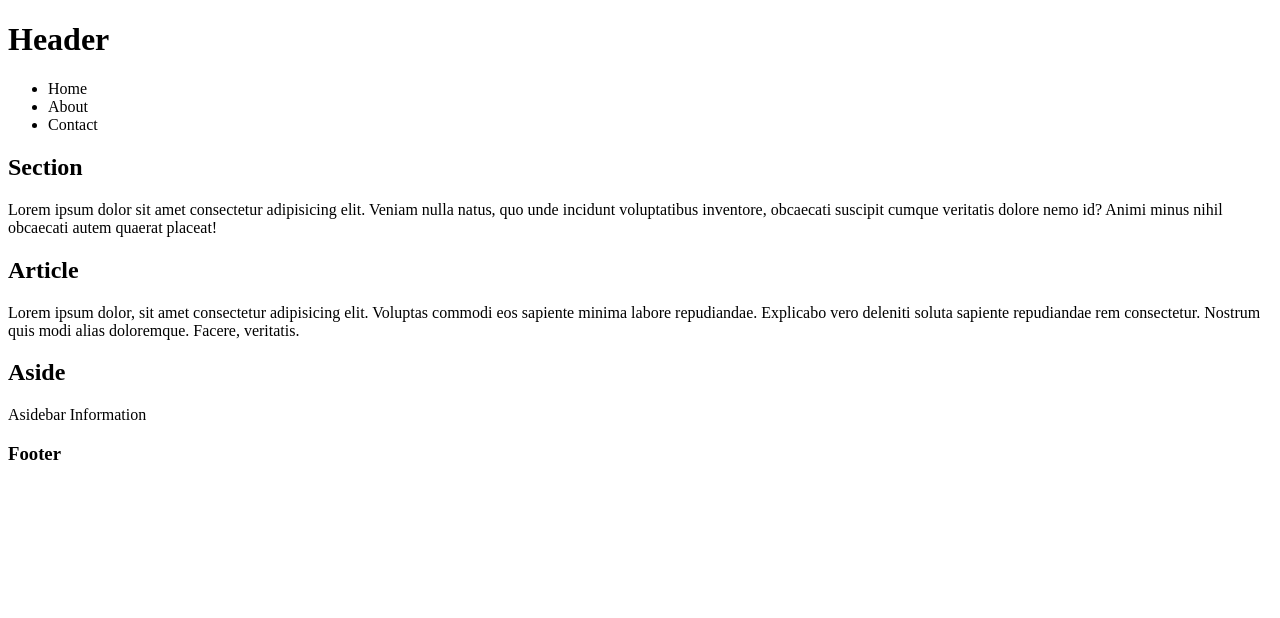
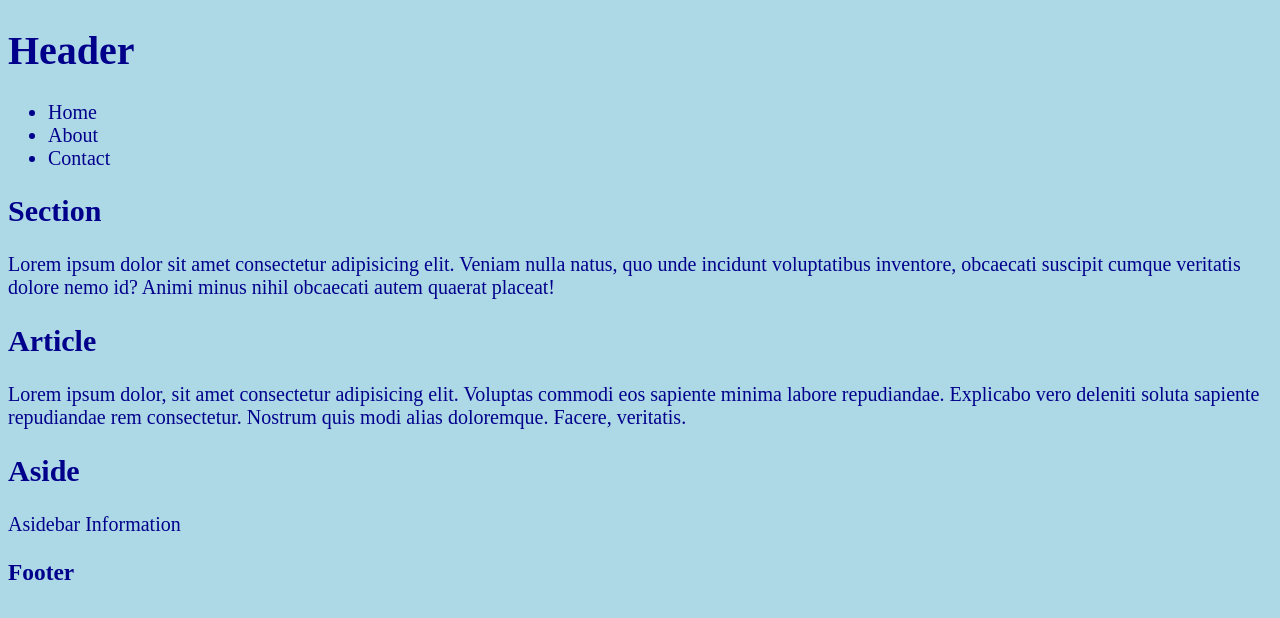
Before and after one commit to llcain/block-element, a plain HTML site: page index.html in a window 1280 px wide. Drawn offline with Linux system fonts and the light colour scheme.

Commit message:
Created Sass file

```diff
--- a/index.html
+++ b/index.html
@@ -4,6 +4,7 @@
     <meta charset="UTF-8">
     <meta name="viewport" content="width=device-width, initial-scale=1.0">
     <title>Block Element</title>
+    <link rel="stylesheet" href="styles.css">
 </head>
 <body>
     <header>
--- /dev/null
+++ b/styles.scss
@@ -0,0 +1,11 @@
+$bgcolor: lightblue;
+$textcolor: darkblue;
+$fontsize: 20px;
+
+/* use the variables */
+
+body {
+    background-color: $bgcolor;
+    color: $textcolor;
+    font-size: $fontsize;
+}
```
Also changed, not shown: styles.css (added), 1 other file.
